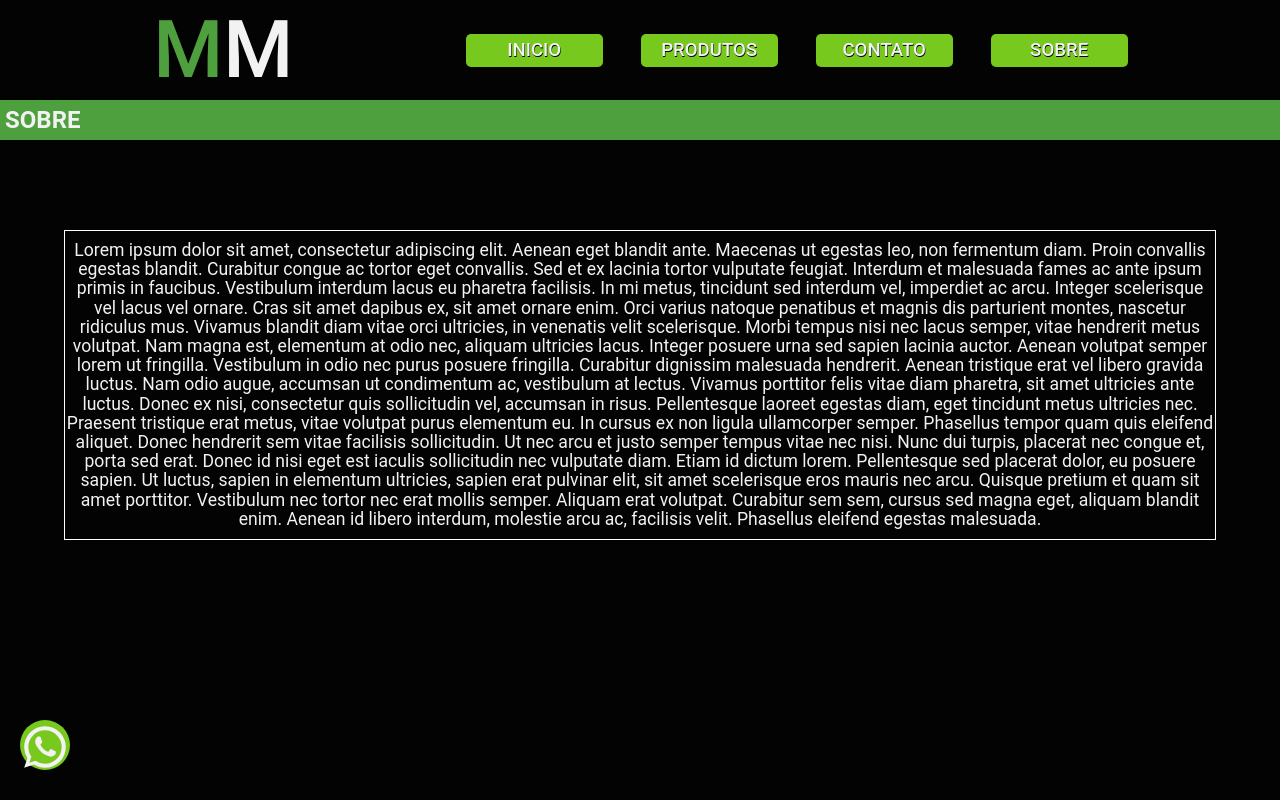
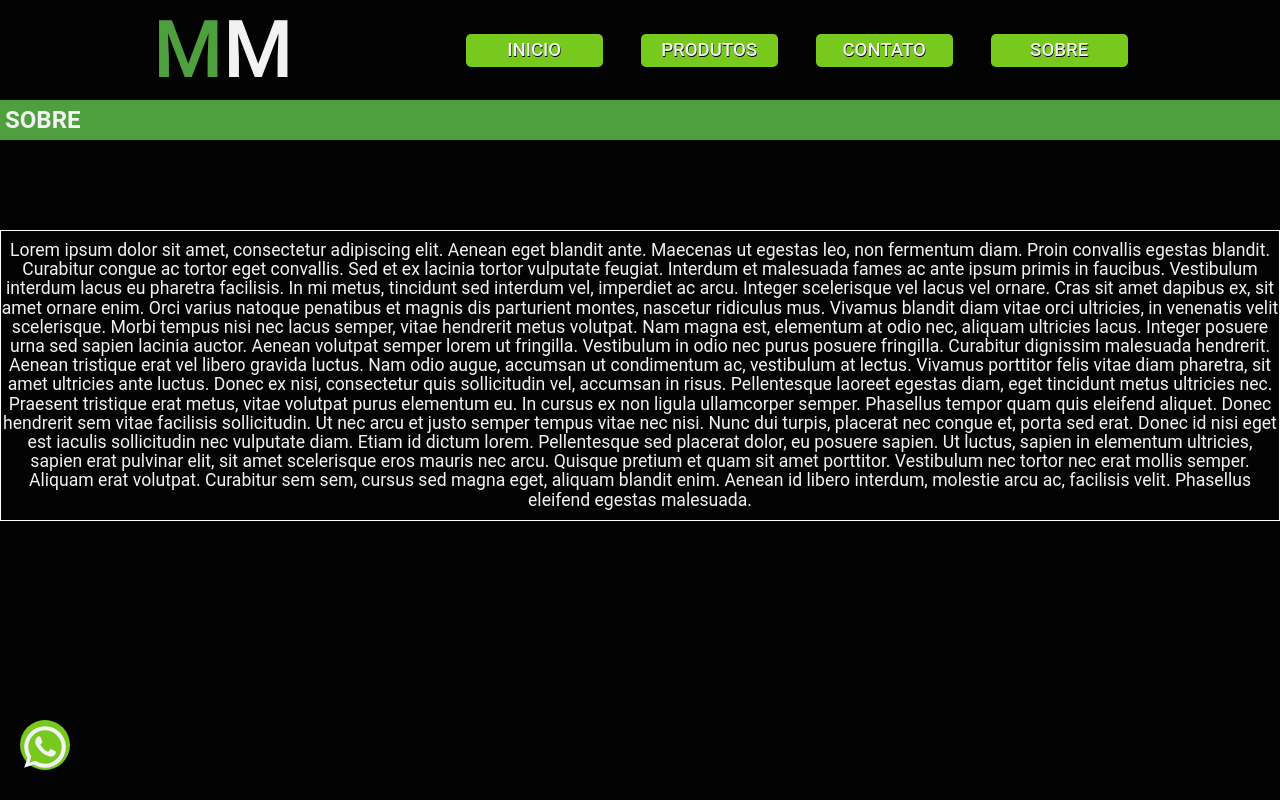
Before and after one commit to hash-luk/madeireira-mogno, a React (Create React App) app: page /sobre in a window 1280 px wide. Built offline with nearby package versions, Linux system fonts and the light colour scheme.

Commit message:
Added max-width on about content

```diff
--- a/src/routes/about/styles.ts
+++ b/src/routes/about/styles.ts
@@ -3,7 +3,7 @@ import { theme } from "../../theme"
 
 export const Container = styled.div`
     #about {
-        width: 90%;
+        max-width: 1300px;
         height: fit-content;
         margin: 0 auto;
         border: 1px solid ${theme.colors.white};
```
